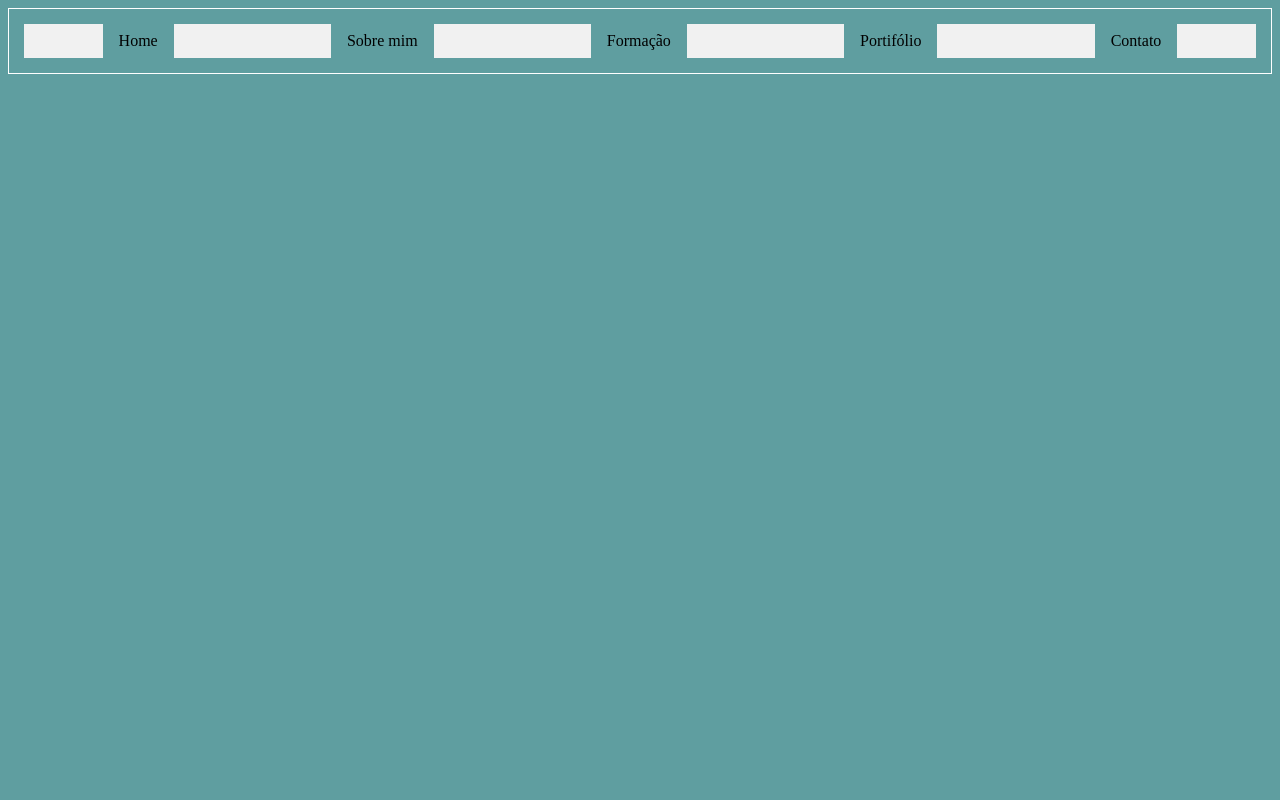
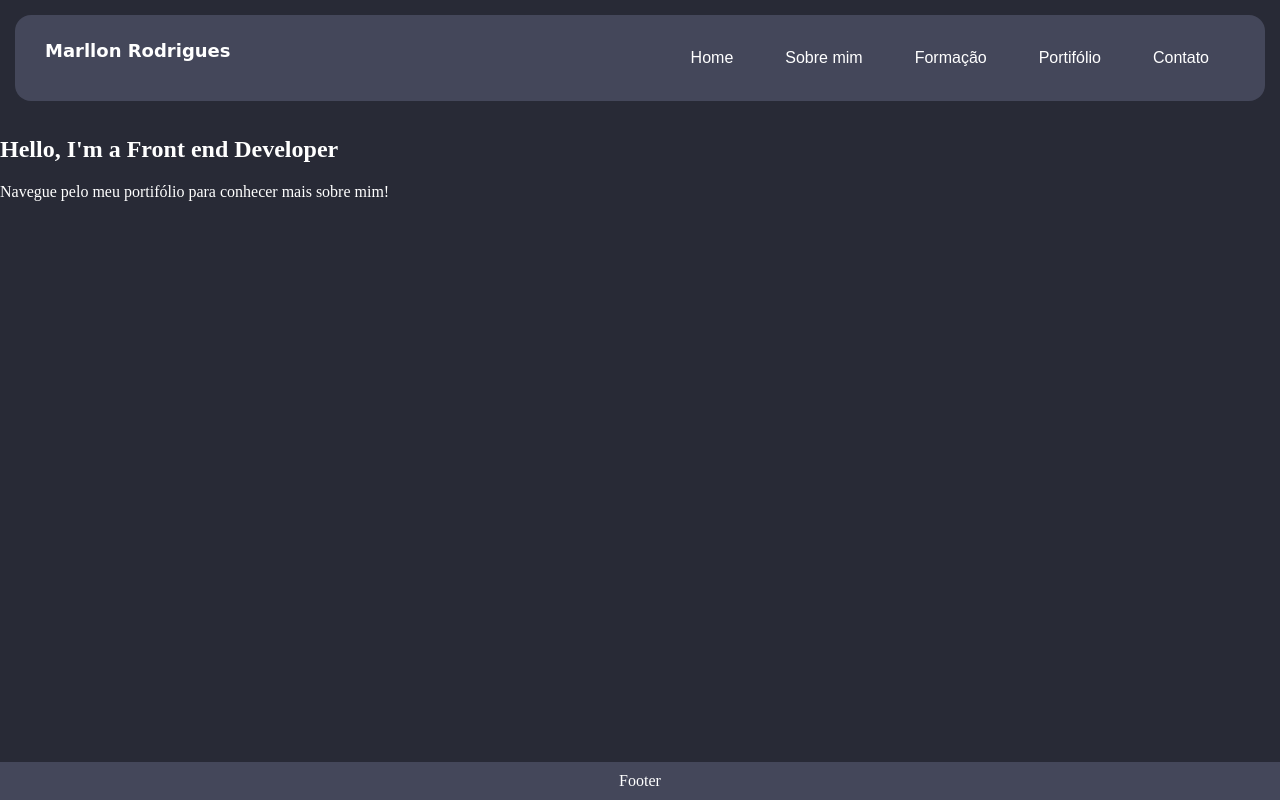
Before and after one commit to RodriguesMarllon/Portfolio, a plain HTML site: page index.html in a window 1280 px wide. Drawn offline with Linux system fonts and the light colour scheme.

Commit message:
feat: insert style in the header and footer

```diff
--- a/index.css
+++ b/index.css
@@ -1,36 +1,65 @@
-/* Estrutura do site */
-
-* {
-    box-sizing: border-box;
-    background-color: cadetblue;
+/* Menu Superior*/
+body {
+    display: flex;
+    flex-direction: column;
+    margin: 0;
+    min-height: 100vh;
+    background-color: #282A36;
+    color: white;
 }
 
 header {
-    border: 1px solid white;
     padding: 15px;
 }
 
-/* Animação menu superior */
-
-ul {
+.container {
     display: flex;
-    justify-content: space-around;
-    align-items: center;
-    list-style-type: none;
-    margin: 0;
-    padding: 0;
-    background-color: #f1f1f1;
-    text-align: center;
 }
 
-li a {
-    display: block;
-    color: #000;
-    padding: 8px 16px;
-    text-decoration: none;
+.menu {
+    justify-content: space-around; /* ou justify-content: space-between; dependendo do espaçamento que você deseja */
+    padding: 10px 0; /* Adicione espaçamento acima e abaixo dos itens do menu */
+    background-color: #44475A;
+    border-radius: 1rem;
 }
 
-li a:hover {
-    background-color: #555;
+.menu h1 {
+    font-family: cursive;
+    font-size: large;
+    margin-right: auto;
+    padding: 0 30px;
+}
+
+.menu ul {
+    font-family: sans-serif;
+    list-style-type: none;
+    padding: 0 30px;
+    display: flex;
+    margin-left: auto;
+}
+
+.menu ul li {
+    margin: 0 10px; /* Espaçamento horizontal entre os itens do menu */
+}
+
+.menu ul li a {
+    display: block;
+    text-decoration: none;
+    padding: 8px 16px;
     color: white;
 }
+
+.menu ul li a:hover {
+    background-color: #6272A4;
+    color: white;
+}
+
+.content {
+    flex: 1;
+}
+
+.footer{
+    text-align: center;
+    padding: 10px 0;
+    background-color: #44475A;
+}
--- a/index.html
+++ b/index.html
@@ -7,16 +7,22 @@
     <link rel="stylesheet" href="index.css">
 </head>
 <body>
-
     <header>
-        <ul>
-            <li class="menuOpcoes"><a href="#Home">Home</a></li>
-            <li class="menuOpcoes"><a href="#Sobre">Sobre mim</a></li>
-            <li class="menuOpcoes"><a href="#Formacao">Formação</a></li>
-            <li class="menuOpcoes"><a href="#Portifolio">Portifólio</a></li>
-            <li class="menuOpcoes"><a href="#Contato">Contato</a></li>
-        </ul>
+        <nav class="container menu">
+            <h1>Marllon Rodrigues</h1>
+            <ul>
+                <li><a href="index.html">Home</a></li>
+                <li><a href="sobre.html">Sobre mim</a></li>
+                <li><a href="formacao.html">Formação</a></li>
+                <li><a href="portifolio.html">Portifólio</a></li>
+                <li><a href="contato.html">Contato</a></li>
+            </ul>
+        </nav>
     </header>
-
+    <section class="content">
+        <h1>Hello, I'm a Front end Developer</h1>
+        <p>Navegue pelo meu portifólio para conhecer mais sobre mim!</p>
+    </section>
+    <footer class="footer">Footer</footer>
 </body>
 </html>
```
Also changed, not shown: contato.html (added, +21 -0 lines), formacao.html (added, +23 -0 lines), portifolio.html (added, +23 -0 lines), sobre.html (added, +23 -0 lines).
